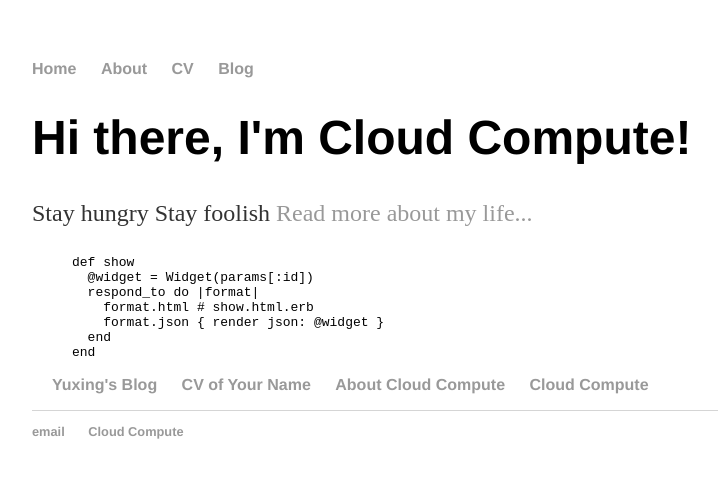
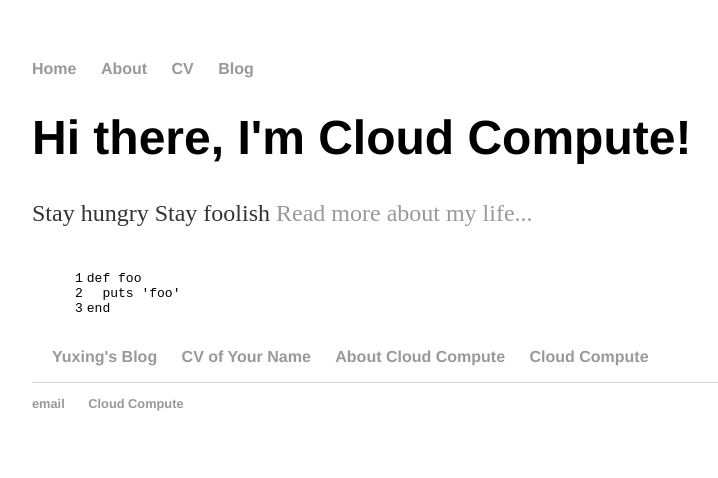
Before and after one commit to micro9229/openstacks.github.com, a Jekyll site: the page built from index.html, in a window 1280 px wide. Shown: the top 478 px of the page, without its empty margins (160-878 px from the left). Built offline with Jekyll 4.4.1, drawn with Linux system fonts in a browser that asks for light colours.

Commit message:
Update index.html

```diff
--- a/index.html
+++ b/index.html
@@ -7,12 +7,8 @@
 	<p>Stay hungry Stay foolish <a href="/about">Read more about my life...</a></p>
 </div><!-- /.blurb -->
 
-{% highlight ruby %}
-def show
-  @widget = Widget(params[:id])
-  respond_to do |format|
-    format.html # show.html.erb
-    format.json { render json: @widget }
-  end
+{% highlight ruby linenos %}
+def foo
+  puts 'foo'
 end
 {% endhighlight %}
```
